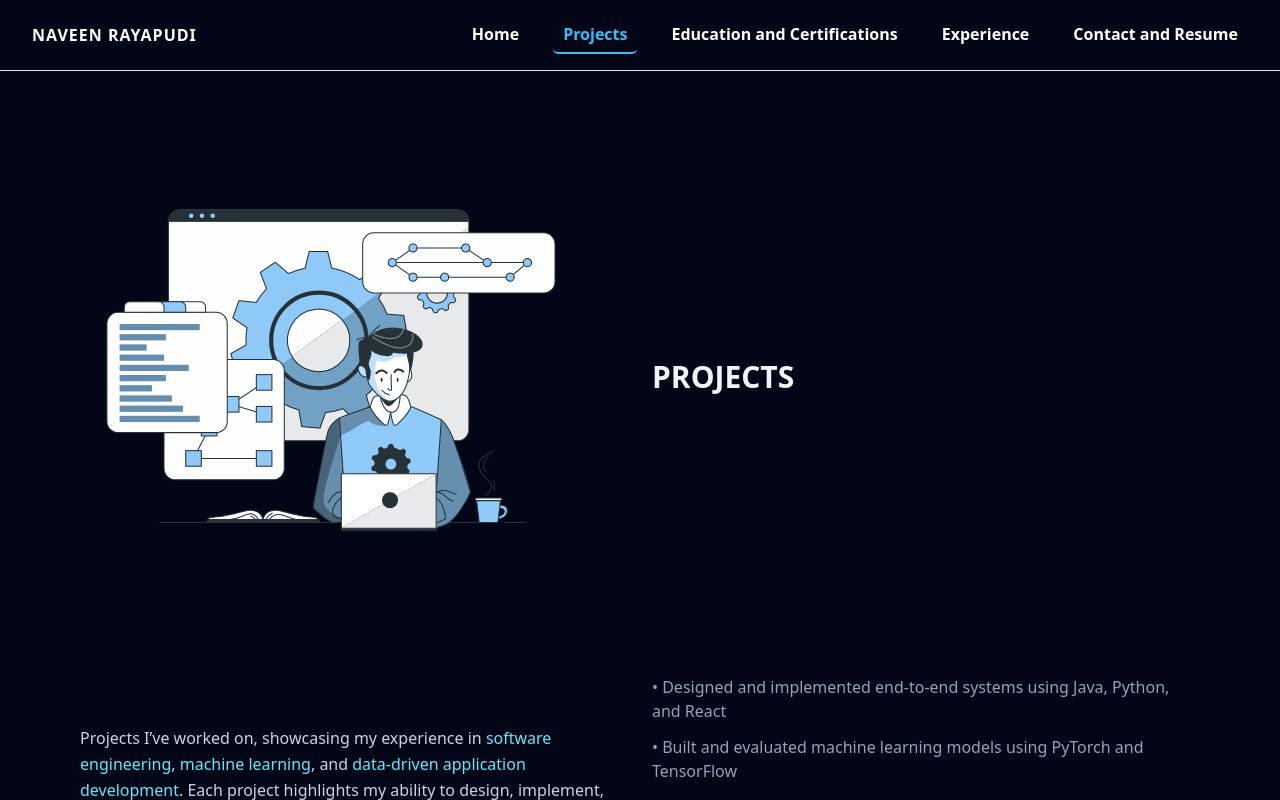
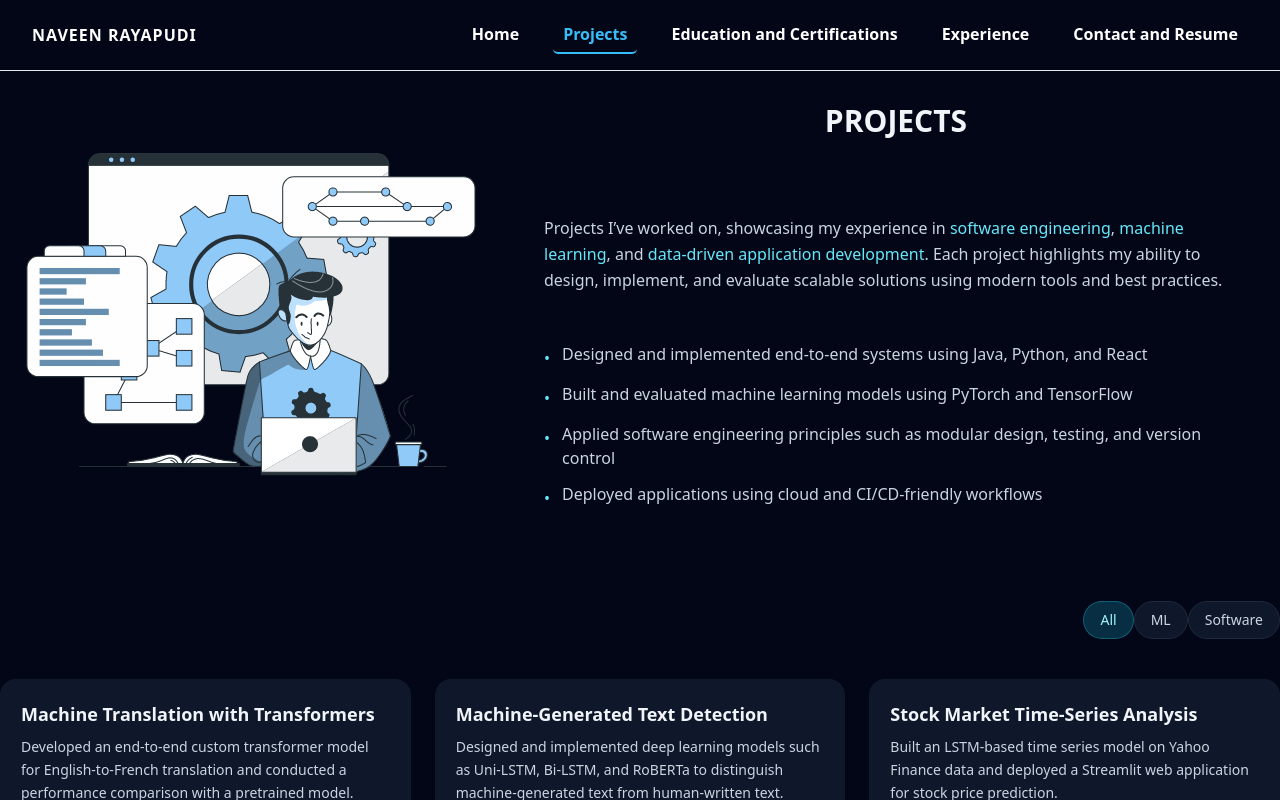
Before and after one commit to naveen777-github/portfolio2, a React (Create React App) app in the folder naveen-portfolio/: page /projects in a window 1280 px wide. Shown: the top 800 px of the page. Built offline with nearby package versions, Linux system fonts and the light colour scheme.

Commit message:
Update project page description section

```diff
--- a/naveen-portfolio/src/pages/Projects.js
+++ b/naveen-portfolio/src/pages/Projects.js
@@ -112,16 +112,17 @@ export default function Projects() {
 
   return (
     <div className="min-h-screen bg-slate-950 text-slate-100">
-      <div className="mx-auto max-w-6xl px-4 py-14">
       {/* Header */}
-        <div className="flex flex-col gap-3 sm:flex-row sm:items-end sm:justify-between">
-          <div className="grid grid-cols-1 sm:grid-cols-2 gap-6 items-center">
+      <div className="grid grid-cols-1 sm:grid-cols-2 lg:grid-cols-[40%_60%] items-start">
         <img src={versionControlGif} alt="Version control animation" />
-            <h1 className="text-3xl font-bold text-center sm:text-left">
-              PROJECTS
-            </h1>
 
-            <p className="mt-6 max-w-3xl text-slate-300 leading-relaxed">
+        <div className="self-start justify-self-center">
+          <div className="flex justify-center">
+            <h1 className="text-3xl font-bold text-left mt-8 mb-5">PROJECTS</h1>
+          </div>
+
+          <div className="mt-6 rounded-2xl p-6 sm:p-8">
+            <p className="max-w-3xl text-slate-300 leading-relaxed">
               Projects I’ve worked on, showcasing my experience in{" "}
               <span className="text-cyan-300">software engineering</span>,
               <span className="text-cyan-300"> machine learning</span>, and
@@ -133,29 +134,44 @@ export default function Projects() {
               evaluate scalable solutions using modern tools and best practices.
             </p>
 
-            <ul className="mt-6 space-y-3 text-slate-400">
-              <li>
-                • Designed and implemented end-to-end systems using Java,
+            <div className="mt-6 h-px w-full " />
+
+            <ul className="mt-6 space-y-3 text-slate-300">
+              <li className="flex gap-3">
+                <span className="mt-1 text-cyan-300">•</span>
+                <span>
+                  Designed and implemented end-to-end systems using Java,
                   Python, and React
+                </span>
               </li>
-              <li>
-                • Built and evaluated machine learning models using PyTorch and
+              <li className="flex gap-3">
+                <span className="mt-1 text-cyan-300">•</span>
+                <span>
+                  Built and evaluated machine learning models using PyTorch and
                   TensorFlow
+                </span>
               </li>
-              <li>
-                • Applied software engineering principles such as modular
+              <li className="flex gap-3">
+                <span className="mt-1 text-cyan-300">•</span>
+                <span>
+                  Applied software engineering principles such as modular
                   design, testing, and version control
+                </span>
               </li>
-              <li>
-                • Deployed applications using cloud and CI/CD-friendly workflows
+              <li className="flex gap-3">
+                <span className="mt-1 text-cyan-300">•</span>
+                <span>
+                  Deployed applications using cloud and CI/CD-friendly workflows
+                </span>
               </li>
             </ul>
+          </div>
         </div>
       </div>
 
       {/* Filter buttons */}
 
-        <div className="flex mt-[90px] justify-center sm:justify-center lg:justify-end">
+      <div className="flex mt-[30px] justify-center sm:justify-center lg:justify-end">
         <button
           onClick={() => setFilter("All")}
           className={`rounded-full px-4 py-2 text-sm border ${
@@ -222,6 +238,5 @@ export default function Projects() {
         ))}
       </div>
     </div>
-    </div>
   );
 }
```
Lines whose indentation alone changed are shown as unchanged.
